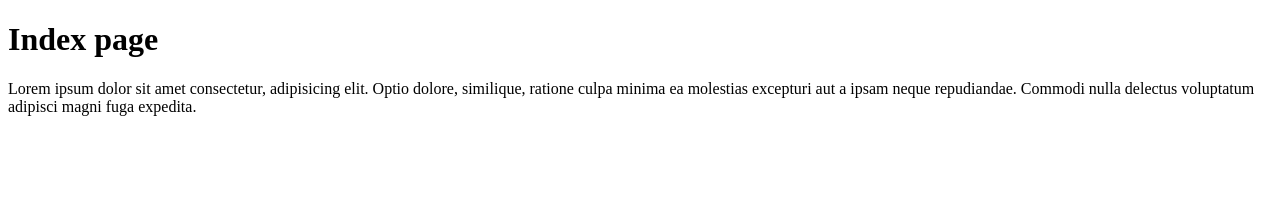
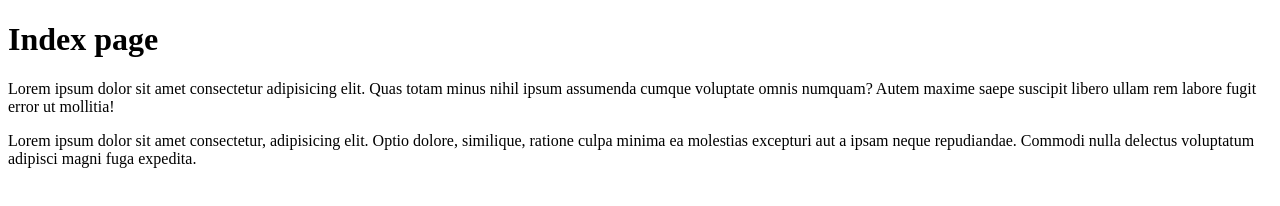
Before and after one commit to felixmathew03/git-demo, a plain HTML site: page index.html in a window 1280 px wide. Drawn offline with Linux system fonts and the light colour scheme.

Commit message:
about modified

```diff
--- a/index.html
+++ b/index.html
@@ -7,6 +7,7 @@
 </head>
 <body>
     <h1>Index page</h1>
+    <p>Lorem ipsum dolor sit amet consectetur adipisicing elit. Quas totam minus nihil ipsum assumenda cumque voluptate omnis numquam? Autem maxime saepe suscipit libero ullam rem labore fugit error ut mollitia!</p>
     <p>Lorem ipsum dolor sit amet consectetur, adipisicing elit. Optio dolore, similique, ratione culpa minima ea molestias excepturi aut a ipsam neque repudiandae. Commodi nulla delectus voluptatum adipisci magni fuga expedita.</p>
 </body>
 </html>
```
